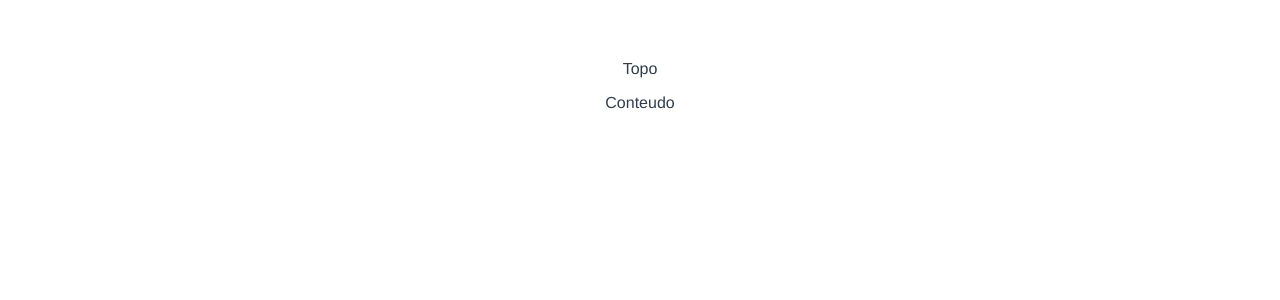
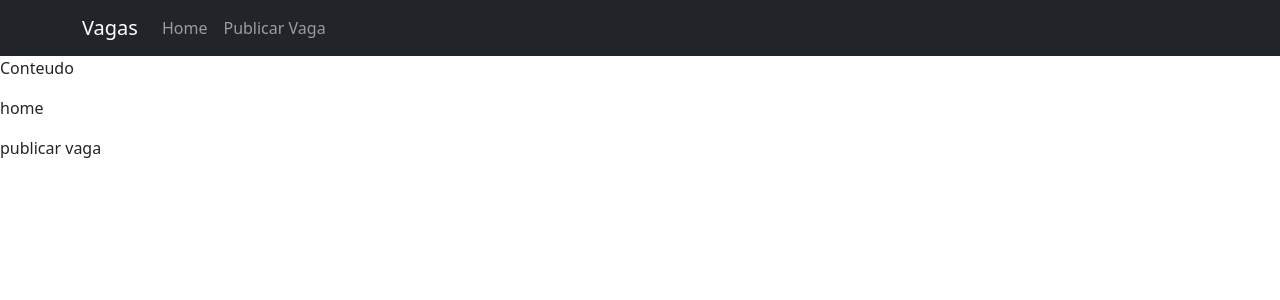
Before and after one commit to AndreLuizdeLima/Projeto-Vagas-Vue, a Vue app: page / in a window 1280 px wide. Shown: the top 300 px of the page. Built offline with nearby package versions, Linux system fonts and the light colour scheme.

Commit message:
criando os componentes

```diff
--- a/public/index.html
+++ b/public/index.html
@@ -1,17 +1,31 @@
 <!DOCTYPE html>
 <html lang="">
+
 <head>
   <meta charset="utf-8">
   <meta http-equiv="X-UA-Compatible" content="IE=edge">
   <meta name="viewport" content="width=device-width,initial-scale=1.0">
   <link rel="icon" href="<%= BASE_URL %>favicon.ico">
-    <title><%= htmlWebpackPlugin.options.title %></title>
+  <title>
+    <%= htmlWebpackPlugin.options.title %>
+  </title>
+  <link href="https://cdn.jsdelivr.net/npm/bootstrap@5.3.8/dist/css/bootstrap.min.css" rel="stylesheet"
+    integrity="sha384-sRIl4kxILFvY47J16cr9ZwB07vP4J8+LH7qKQnuqkuIAvNWLzeN8tE5YBujZqJLB" crossorigin="anonymous">
+  <script src="https://cdn.jsdelivr.net/npm/@popperjs/core@2.11.8/dist/umd/popper.min.js"
+    integrity="sha384-I7E8VVD/ismYTF4hNIPjVp/Zjvgyol6VFvRkX/vR+Vc4jQkC+hVqc2pM8ODewa9r"
+    crossorigin="anonymous"></script>
+  <script src="https://cdn.jsdelivr.net/npm/bootstrap@5.3.8/dist/js/bootstrap.min.js"
+    integrity="sha384-G/EV+4j2dNv+tEPo3++6LCgdCROaejBqfUeNjuKAiuXbjrxilcCdDz6ZAVfHWe1Y"
+    crossorigin="anonymous"></script>
 </head>
+
 <body>
   <noscript>
-      <strong>We're sorry but <%= htmlWebpackPlugin.options.title %> doesn't work properly without JavaScript enabled. Please enable it to continue.</strong>
+    <strong>We're sorry but <%= htmlWebpackPlugin.options.title %> doesn't work properly without JavaScript enabled.
+        Please enable it to continue.</strong>
   </noscript>
   <div id="app"></div>
   <!-- built files will be auto injected -->
 </body>
+
 </html>
--- a/src/App.vue
+++ b/src/App.vue
@@ -1,30 +1,25 @@
 <template>
   <div>
-    <Topo />
-    <Conteudo />
+    <topo-padrao />
+    <conteudo />
   </div>
 </template>
 
 <script>
-import Conteudo from './components/layouts/LayoutConteudo.vue'
-import Topo from './components/layouts/LayoutTopo.vue'
+import Conteudo from '@/components/layouts/LayoutConteudo.vue'
+import TopoPadrao from '@/components/layouts/TopoPadrao.vue'
 
 export default {
   name: 'App',
   components: {
     Conteudo,
-    Topo
+    TopoPadrao: TopoPadrao
   }
 }
 </script>
 
-<style>
+<style scoped>
 #app {
   font-family: Avenir, Helvetica, Arial, sans-serif;
-  -webkit-font-smoothing: antialiased;
-  -moz-osx-font-smoothing: grayscale;
-  text-align: center;
-  color: #2c3e50;
-  margin-top: 60px;
 }
 </style>
--- a/src/components/layouts/LayoutConteudo.vue
+++ b/src/components/layouts/LayoutConteudo.vue
@@ -1,13 +1,22 @@
 <template>
     <div>
         <p>Conteudo</p>
+        <home-page />
+        <publicar-vaga />
     </div>
 </template>
 
 <script>
+import HomePage from '@/components/views/HomePage.vue';
+import PublicarVaga from '@/components/views/PublicarVaga.vue';
+
 export default {
-    name: 'ConteudoLayout'
+    name: 'ConteudoLayout',
+    components: {
+        HomePage,
+        PublicarVaga
+    }
 }
 </script>
 
-<style></style>
+<style scoped></style>
--- /dev/null
+++ b/src/components/layouts/TopoPadrao.vue
@@ -0,0 +1,30 @@
+<template>
+    <nav class="navbar navbar-expand-lg bg-dark navbar-dark">
+        <div class="container">
+            <a class="navbar-brand" href="#">Vagas</a>
+            <button class="navbar-toggler" type="button" data-bs-toggle="collapse"
+                data-bs-target="#navbarSupportedContent" aria-controls="navbarSupportedContent" aria-expanded="false"
+                aria-label="Toggle navigation">
+                <span class="navbar-toggler-icon"></span>
+            </button>
+            <div class="collapse navbar-collapse" id="navbarSupportedContent">
+                <ul class="navbar-nav me-auto mb-2 mb-lg-0">
+                    <li class="nav-item">
+                        <a class="nav-link"  href="#">Home</a>
+                    </li>
+                    <li class="nav-item">
+                        <a class="nav-link" href="#">Publicar Vaga</a>
+                    </li>
+                </ul>
+            </div>
+        </div>
+    </nav>
+</template>
+
+<script>
+export default {
+    name: 'TopoPadrão'
+}
+</script>
+
+<style></style>
--- /dev/null
+++ b/src/components/views/HomePage.vue
@@ -0,0 +1,17 @@
+<template>
+    <div>
+        <p>home</p>
+    </div>
+</template>
+
+<script>
+export default {
+    name: 'HomePage'
+}
+</script>
+
+<style scoped>
+h1 {
+    color: black;
+}
+</style>
--- a/src/components/layouts/LayoutTopo.vue
+++ b/src/components/views/PublicarVaga.vue
@@ -1,12 +1,12 @@
 <template>
     <div>
-        <p>Topo</p>
+        <p>publicar vaga</p>
     </div>
 </template>
 
 <script>
 export default {
-    name: 'TopoLayout'
+    name: 'PublicarVaga'
 }
 </script>
 
```
Lines whose indentation alone changed are shown as unchanged.
